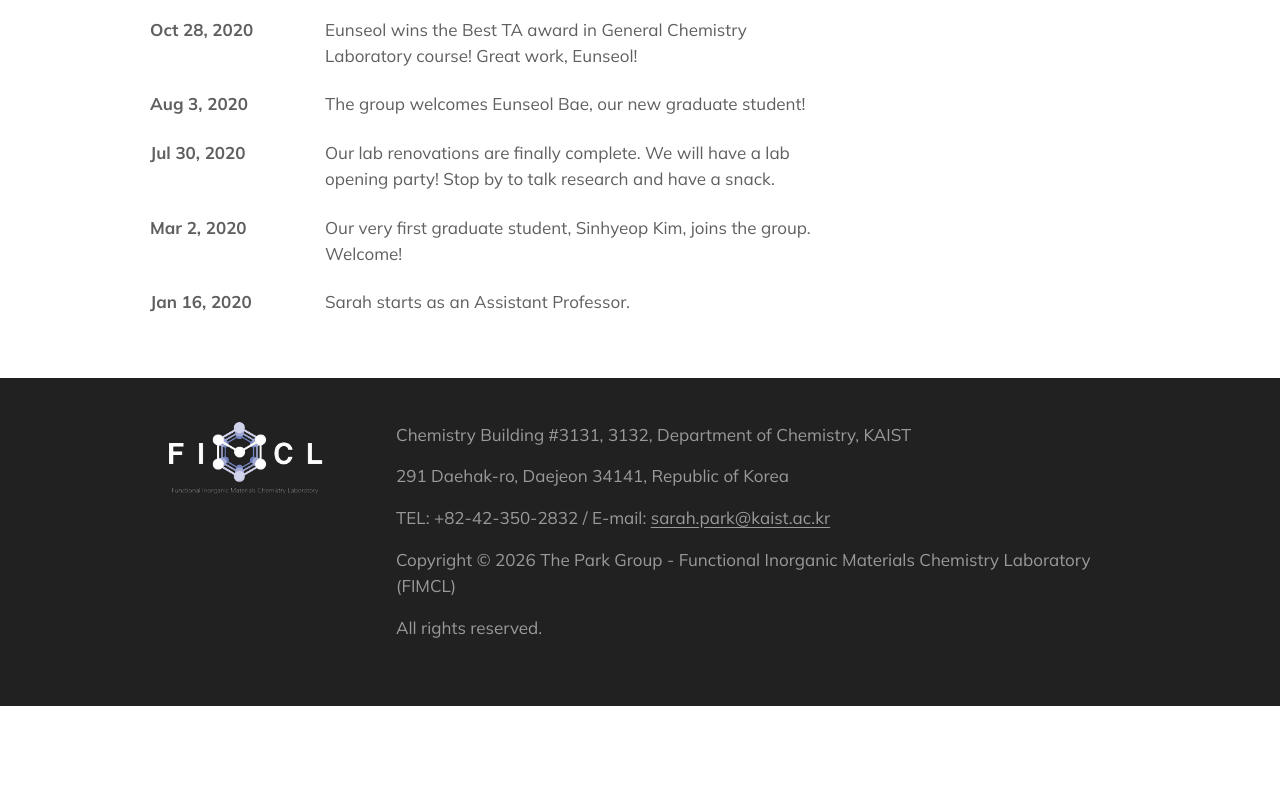
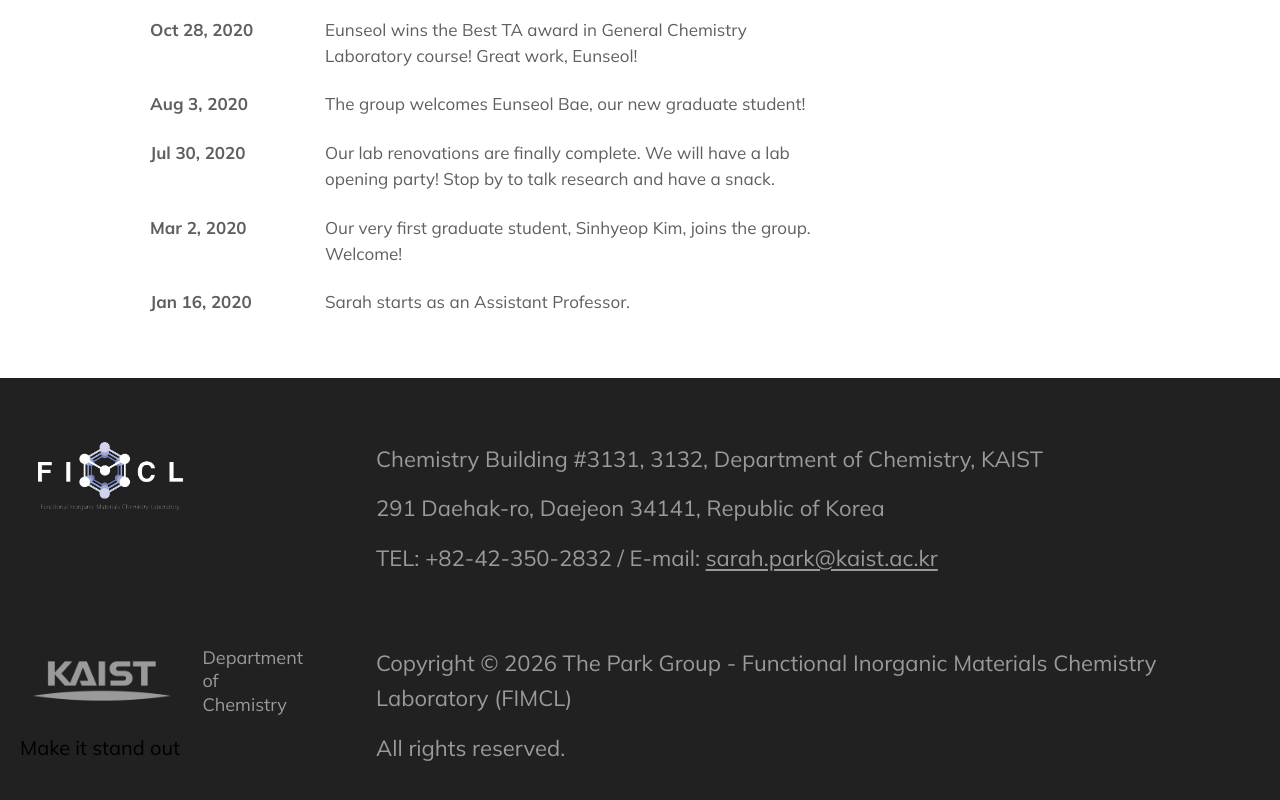
Before and after one commit to mitsuriny0214/Parklab_FIMCL, a plain HTML site: page index.html in a window 1280 px wide. Shown: the part 5279-6079 px from the top of the page. Before the commit the page ends 5985 px from the top, so only its background shows below. Drawn offline with Linux system fonts and the light colour scheme.

Commit message:
Add files via upload

```diff
--- a/admin/preview.js
+++ b/admin/preview.js
@@ -20,7 +20,10 @@
   const Site = props => {
     const d = toJS(props.entry), img = imgResolver(props.getAsset);
     const header = Object.assign({}, d.header, { logo: d.header && d.header.logo ? img(d.header.logo) : '' });
-    const footer = Object.assign({}, d.footer, { logo: d.footer && d.footer.logo ? img(d.footer.logo) : '' });
+    const footer = Object.assign({}, d.footer, {
+      logo: d.footer && d.footer.logo ? img(d.footer.logo) : '',
+      logo2: img(d.footer && d.footer.logo2 != null ? d.footer.logo2 : 'images/uploads/logo-kaist-white.webp')
+    });
     return h('div', { dangerouslySetInnerHTML: { __html: PL.renderHeader(header, 'index.html') + '<div class="empty-note">(본문 영역)</div>' + PL.renderFooter(footer) } });
   };
   CMS.registerPreviewTemplate('home', Page);
--- a/css/site.css
+++ b/css/site.css
@@ -66,12 +66,30 @@ img{max-width:100%;height:auto}
 .blk-btn .b{display:inline-block;background:var(--btn,#36b5aa);color:var(--fg,#fff);text-decoration:none;font-weight:600;letter-spacing:1px;padding:.8em 2em;border-radius:300px}
 .blk-spacer{padding:0;height:var(--sh,60px)}
 
-/* footer */
-.site-footer{background:var(--fbg,#212121);color:var(--ffg,#9a9a9a);padding:44px 0 50px}
-.site-footer .fin{max-width:1020px;margin:0 auto;padding:0 20px;display:flex;gap:56px;align-items:flex-start}
-.site-footer .flogo{flex:0 0 190px}
-.site-footer .flogo img{width:190px;display:block}
-.site-footer .ftxt p{margin:0 0 .9em;font-size:17px}
+/* footer: the two rows in the original Park Group site */
+.site-footer{background:var(--fbg,#212121);color:var(--ffg,#858585);padding:var(--footer-top,64px) 0 var(--footer-bottom,86px)}
+.site-footer .fin{max-width:var(--footer-width,1400px);margin:0 auto;padding:0 20px;display:grid;grid-template-columns:minmax(0,var(--footer-col,300px)) minmax(0,1fr);column-gap:var(--footer-gap,56px);row-gap:var(--footer-row-gap,70px);align-items:start}
+.site-footer .footer-primary,.site-footer .footer-secondary{min-width:0;display:flex;flex-direction:column;align-items:var(--footer-logo-align,flex-start)}
+.site-footer .footer-primary-img{width:var(--footer-logo-width,180px);max-width:100%;height:auto;display:block;object-fit:contain}
+.site-footer .footer-contact,.site-footer .footer-copyright{min-width:0;font-size:var(--footer-size,22px);line-height:1.6;overflow-wrap:anywhere;text-align:left}
+.site-footer .footer-contact p,.site-footer .footer-copyright p{margin:0 0 .65em}
+.site-footer .footer-contact p:last-child,.site-footer .footer-copyright p:last-child{margin-bottom:0}
+.site-footer .footer-institution{display:flex;align-items:center;gap:18px;max-width:100%}
+.site-footer .footer-secondary-img{width:var(--footer-logo2-width,170px);max-width:60%;height:auto;object-fit:contain;display:block;opacity:.55;flex-shrink:1;min-width:0}
+.site-footer .footer-secondary-img:only-child{max-width:100%}
+.site-footer .footer-department{font-size:18px;line-height:1.3;white-space:normal}
+.site-footer .footer-caption{font-size:20px;line-height:1.4;margin:18px 0 0;color:var(--footer-caption-color,#000000)}
 .site-footer a{color:inherit}
-@media(max-width:700px){.site-footer .fin{flex-direction:column;gap:20px}}
+@media(max-width:900px){
+ .site-footer .fin{grid-template-columns:minmax(0,220px) minmax(0,1fr);column-gap:28px}
+ .site-footer .footer-contact,.site-footer .footer-copyright{font-size:min(var(--footer-size,22px),18px)}
+ .site-footer .footer-department{font-size:15px}
+}
+@media(max-width:700px){
+ .site-footer .fin{grid-template-columns:minmax(0,1fr);row-gap:24px}
+ .site-footer .footer-primary{grid-row:1}
+ .site-footer .footer-contact{grid-row:2}
+ .site-footer .footer-secondary{grid-row:3;margin-top:12px}
+ .site-footer .footer-copyright{grid-row:4}
+}
 .empty-note{padding:40px 20px;text-align:center;color:#888}
--- a/js/site.js
+++ b/js/site.js
@@ -89,10 +89,42 @@
   }
   function renderFooter(f) {
     f = f || {};
-    const st = (col(f.bg_color) ? '--fbg:' + col(f.bg_color) + ';' : '') + (col(f.text_color) ? '--ffg:' + col(f.text_color) : '');
-    return '<footer class="site-footer" style="' + esc(st) + '"><div class="fin">' +
-      '<div class="flogo">' + (f.logo ? '<img src="' + esc(f.logo) + '" alt="">' : '') + '</div>' +
-      '<div class="ftxt md">' + md(f.text) + '</div></div></footer>';
+    // Keep existing CMS content, including the original combined contact/copyright field.
+    const legacy = String(f.text || '');
+    const copyrightAt = legacy.search(/Copyright\s*(?:©|\(c\))/i);
+    const contact = copyrightAt >= 0 ? legacy.slice(0, copyrightAt).trim() : legacy;
+    const fallbackCopyright = copyrightAt >= 0 ? legacy.slice(copyrightAt).trim() :
+      'Copyright © 2026 The Park Group - Functional Inorganic Materials Chemistry Laboratory (FIMCL)\n\nAll rights reserved.';
+    const copyright = f.copyright_text == null ? fallbackCopyright : String(f.copyright_text);
+    const limit = (value, fallback, lo, hi) => Math.max(lo, Math.min(num(value, fallback), hi));
+    const css = [
+      '--fbg:' + (col(f.bg_color) || '#212121'),
+      '--ffg:' + (col(f.text_color) || '#858585'),
+      '--footer-width:' + limit(f.content_width, 1400, 640, 1800) + 'px',
+      '--footer-col:' + limit(f.logo_column_width, 300, 120, 420) + 'px',
+      '--footer-gap:' + limit(f.column_gap, 56, 12, 160) + 'px',
+      '--footer-row-gap:' + limit(f.row_gap, 70, 0, 200) + 'px',
+      '--footer-size:' + limit(f.font_size, 22, 12, 36) + 'px',
+      '--footer-top:' + limit(f.pad_top, 64, 0, 240) + 'px',
+      '--footer-bottom:' + limit(f.pad_bottom, 86, 0, 240) + 'px',
+      '--footer-logo-width:' + limit(f.logo_width, 180, 40, 420) + 'px',
+      '--footer-logo2-width:' + limit(f.logo2_width, 170, 40, 420) + 'px',
+      '--footer-logo-align:' + pick(f.logo_align, ['flex-start', 'center', 'flex-end'], 'flex-start'),
+      '--footer-caption-color:' + (col(f.caption_color) || '#000000')
+    ].join(';');
+    const logo = f.logo ? '<img class="footer-primary-img" src="' + esc(safeUrl(f.logo)) + '" alt="FIMCL">' : '';
+    const logo2Path = f.logo2 == null ? 'images/uploads/logo-kaist-white.webp' : f.logo2;
+    const logo2 = logo2Path ? '<img class="footer-secondary-img" src="' + esc(safeUrl(logo2Path)) + '" alt="KAIST">' : '';
+    const department = f.department_text == null ? 'Department of\nChemistry' : String(f.department_text);
+    const departmentHtml = department ? '<span class="footer-department">' + esc(department).replace(/\r?\n/g, '<br>') + '</span>' : '';
+    const caption = f.logo2_caption == null ? 'Make it stand out' : String(f.logo2_caption);
+    return '<footer class="site-footer" style="' + esc(css) + '"><div class="fin">' +
+      '<div class="footer-primary">' + logo + '</div>' +
+      '<div class="footer-contact md">' + md(contact) + '</div>' +
+      '<div class="footer-secondary"><div class="footer-institution">' + logo2 + departmentHtml + '</div>' +
+        (caption ? '<p class="footer-caption">' + esc(caption) + '</p>' : '') + '</div>' +
+      '<div class="footer-copyright md">' + md(copyright) + '</div>' +
+      '</div></footer>';
   }
   function wireMenu(scope) {
     const hd = scope.querySelector('.site-header'), bt = scope.querySelector('.burger');
```
Also changed, not shown: 1 other file.
